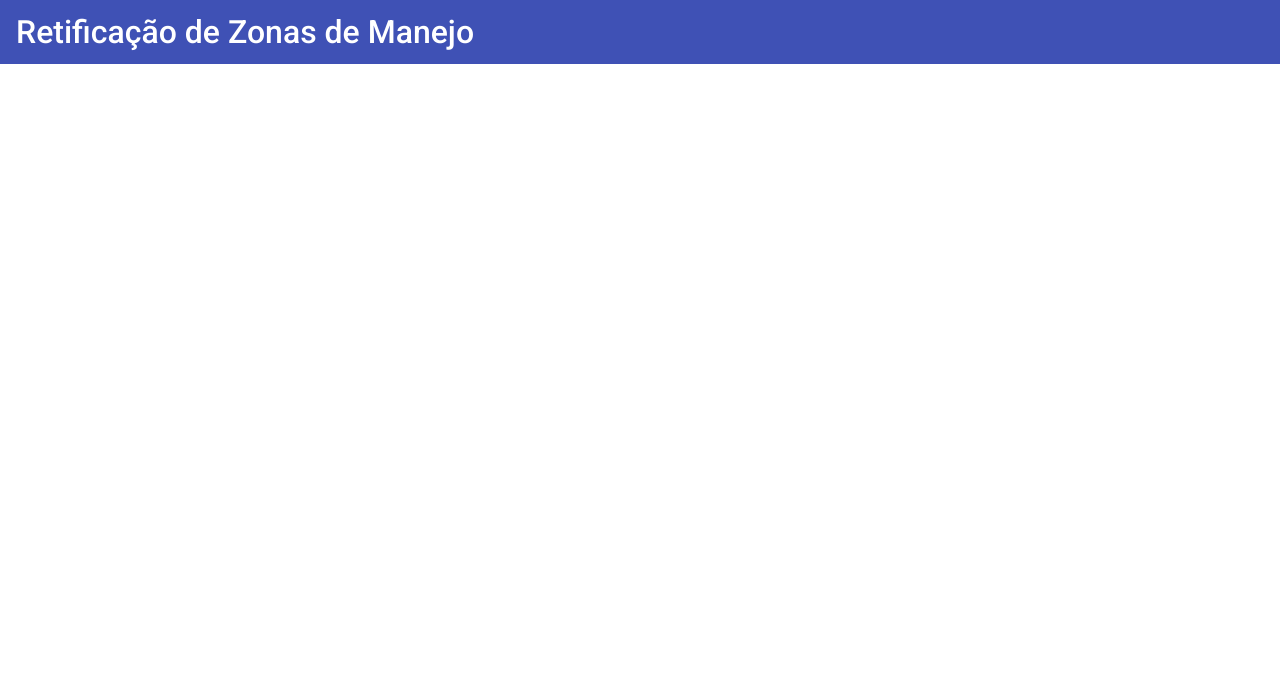
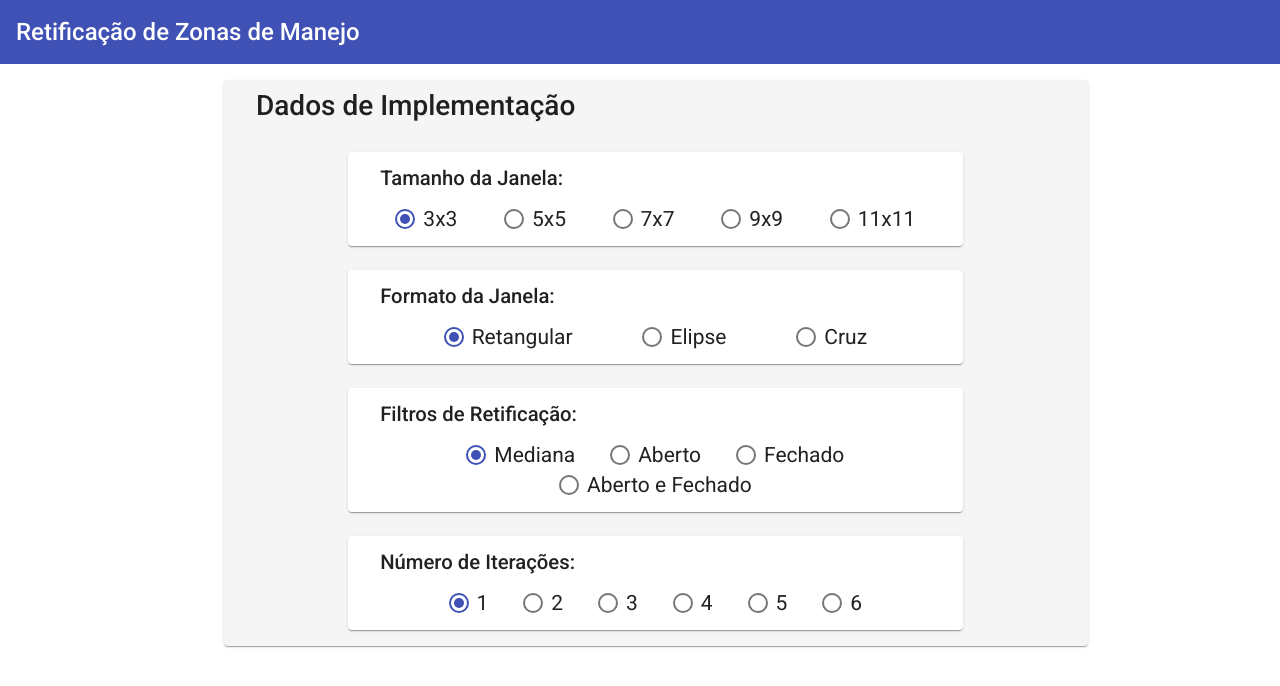
Before and after one commit to LaercioRJ/RectificationApp, an Angular app: page / in a window 1280 px wide. Shown: the top 686 px of the page. Built offline with nearby package versions, Linux system fonts and the light colour scheme.

Commit message:
Rectification Form

```diff
--- a/src/app/app-routing.module.ts
+++ b/src/app/app-routing.module.ts
@@ -1,7 +1,11 @@
 import { NgModule } from '@angular/core';
 import { Routes, RouterModule } from '@angular/router';
 
-const routes: Routes = [];
+import { RectificationFormComponent } from './rectification-form/rectification-form.component';
+
+const routes: Routes = [
+  { path: '', component: RectificationFormComponent },
+];
 
 @NgModule({
   imports: [RouterModule.forRoot(routes)],
--- /dev/null
+++ b/src/app/rectification-form/rectification-form.component.css
@@ -0,0 +1,39 @@
+.formCard{
+    width: 65%;
+    margin-left: 17.5%;
+    margin-top: 2vh;
+    background-color: whitesmoke;
+    margin-bottom: 2vh;
+}
+.formTitle{
+    font-size: 200%;
+}
+.parameterTitle{
+    font-size: 145%;
+}
+.parameterCard{
+    width: 70%;
+    margin-top: 3vh;
+    margin-left: 13%;
+    text-align: center;
+}
+mat-radio-button{
+    font-size: 150%;
+    margin-top: 1vh;
+}
+.kernelSizeRadio{
+    margin-left: 4%;
+    margin-right: 4%;
+}
+.kernelFormatRadio{
+    margin-left: 6%;
+    margin-right: 6%;
+}
+.rectificationMethodRadio{
+    margin-left: 3%;
+    margin-right: 3%;
+}
+.iterationRadio{
+    margin-left: 3%;
+    margin-right: 3%;
+}
--- /dev/null
+++ b/src/app/rectification-form/rectification-form.component.html
@@ -0,0 +1,66 @@
+<mat-card class="formCard">
+    <mat-card-header>
+        <mat-card-title class="formTitle">Dados de Implementação</mat-card-title>
+    </mat-card-header>
+
+    <mat-card-content>
+        <div></div>
+        <mat-card class="parameterCard">
+            <mat-card-header>
+                <mat-card-title class="parameterTitle">Tamanho da Janela:</mat-card-title>
+            </mat-card-header>
+
+            <mat-card-content>
+                <mat-radio-group [(ngModel)] = "selectedKernelSize">
+                    <mat-radio-button class="kernelSizeRadio" color = "primary" *ngFor="let kernelSize of kernelSizes" [value] = 'kernelSize'>
+                        {{kernelSize}}
+                    </mat-radio-button>
+                </mat-radio-group>
+            </mat-card-content>
+        </mat-card>
+
+        <mat-card class="parameterCard">
+            <mat-card-header>
+                <mat-card-title class="parameterTitle">Formato da Janela:</mat-card-title>
+            </mat-card-header>
+
+            <mat-card-content>
+                <mat-radio-group [(ngModel)] = "selectedKernelFormat">
+                    <mat-radio-button class="kernelFormatRadio" color = "primary" *ngFor="let kernelFormat of kernelFormats"
+                        [value] = 'kernelFormat'>
+                        {{kernelFormat}}
+                    </mat-radio-button>
+                </mat-radio-group>
+            </mat-card-content>
+        </mat-card>
+
+        <mat-card class="parameterCard">
+            <mat-card-header>
+                <mat-card-title class="parameterTitle">Filtros de Retificação:</mat-card-title>
+            </mat-card-header>
+
+            <mat-card-content>
+                <mat-radio-group [(ngModel)] = "selectedRectificationMethod">
+                    <mat-radio-button class="rectificationMethodRadio" color = "primary"
+                        *ngFor="let rectificationMethod of rectificationMethods" [value] = 'rectificationMethod'>
+                        {{rectificationMethod}}
+                    </mat-radio-button>
+                </mat-radio-group>
+            </mat-card-content>
+        </mat-card>
+
+        <mat-card class="parameterCard">
+            <mat-card-header>
+                <mat-card-title class="parameterTitle">Número de Iterações:</mat-card-title>
+            </mat-card-header>
+
+            <mat-card-content>
+                <mat-radio-group [(ngModel)] = "selectedIteration">
+                    <mat-radio-button class="iterationRadio" color = "primary" *ngFor="let iteration of iterations" [value] = 'iteration'>
+                        {{iteration}}
+                    </mat-radio-button>
+                </mat-radio-group>
+            </mat-card-content>
+        </mat-card>
+    </mat-card-content>
+</mat-card>
--- /dev/null
+++ b/src/app/rectification-form/rectification-form.component.ts
@@ -0,0 +1,24 @@
+import { Component, OnInit } from '@angular/core';
+
+@Component({
+  selector: 'app-rectification-form',
+  templateUrl: './rectification-form.component.html',
+  styleUrls: ['./rectification-form.component.css']
+})
+export class RectificationFormComponent implements OnInit {
+
+  constructor() { }
+
+  kernelSizes: string[] = ['3x3', '5x5', '7x7', '9x9', '11x11'];
+  selectedKernelSize = '3x3';
+  kernelFormats: string[] = ['Retangular', 'Elipse', 'Cruz'];
+  selectedKernelFormat = 'Retangular';
+  rectificationMethods: string[] = ['Mediana', 'Aberto', 'Fechado', 'Aberto e Fechado'];
+  selectedRectificationMethod = 'Mediana';
+  iterations: number[] = [1, 2, 3, 4, 5, 6];
+  selectedIteration = 1;
+
+  ngOnInit(): void {
+  }
+
+}
--- a/src/app/top-bar/top-bar.component.css
+++ b/src/app/top-bar/top-bar.component.css
@@ -1,3 +1,3 @@
 .mainTitle{
-    font-size: xx-large;
+    font-size: x-large;
 }
```
Also changed, not shown: src/app/app.module.ts (+7 -2 lines).
